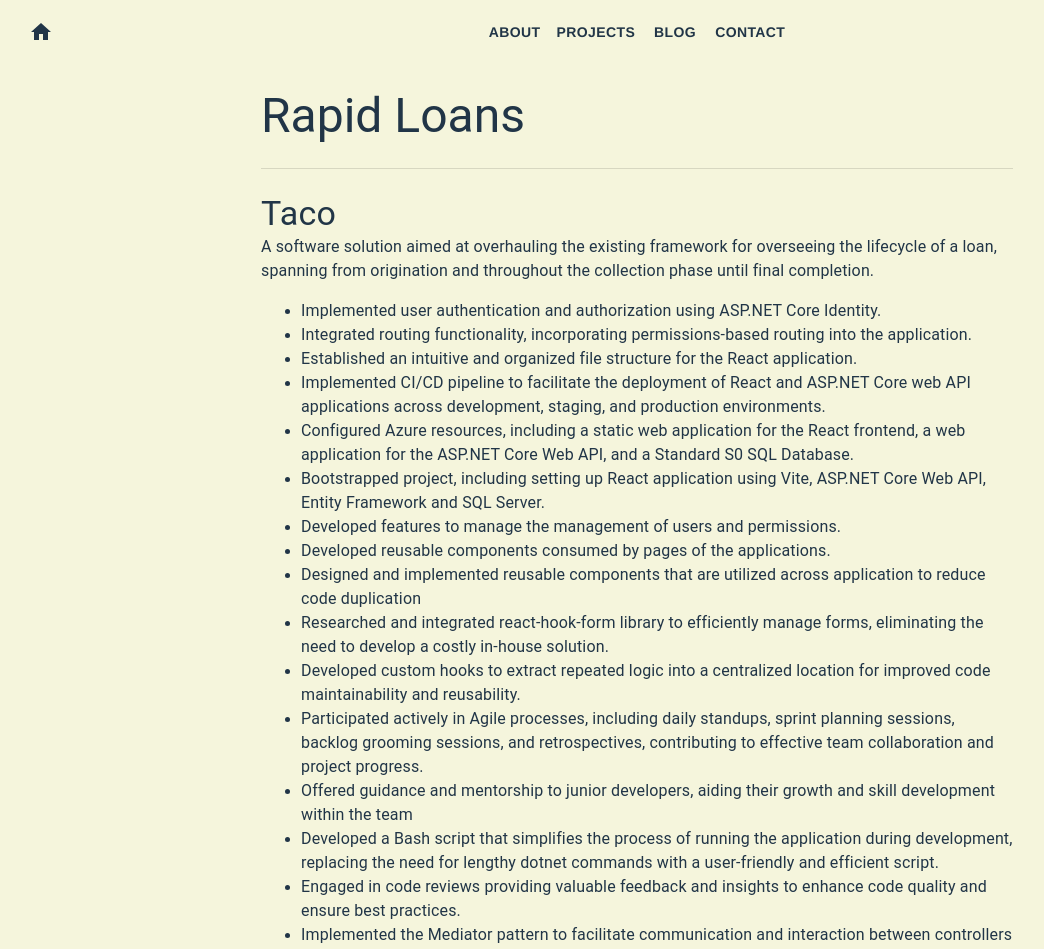
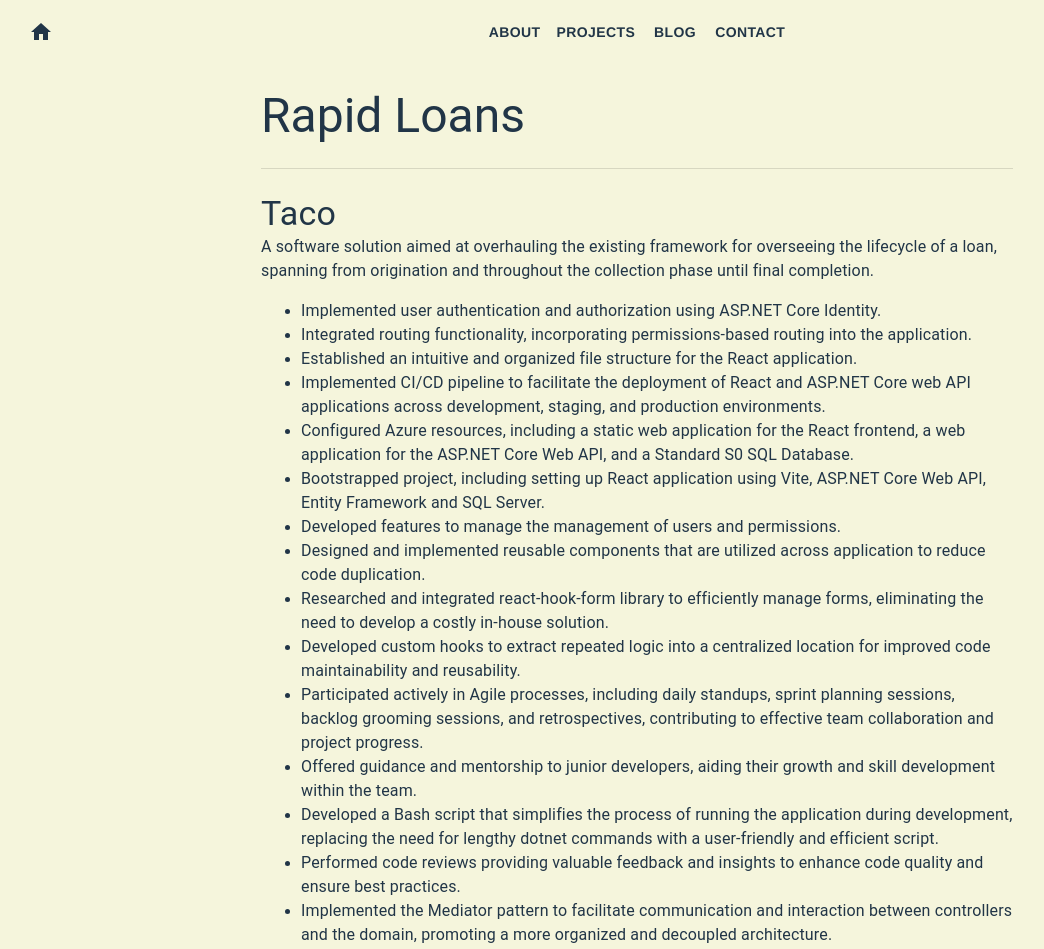
Before and after one commit to ZaMarle/portfolio, a React (Vite) app in the folder portfolio-ui/: page /Projects in a window 1280 px wide. Shown: the top 949 px of the page, without its empty margins (3-1047 px from the left). Built offline with nearby package versions, Linux system fonts and the light colour scheme.

Commit message:
Minor corrections to projects data

```diff
--- a/portfolio-ui/src/data/projectsData.ts
+++ b/portfolio-ui/src/data/projectsData.ts
@@ -15,14 +15,13 @@ const projectsData: Array<IProject> = [
       'Configured Azure resources, including a static web application for the React frontend, a web application for the ASP.NET Core Web API, and a Standard S0 SQL Database.',
       'Bootstrapped project, including setting up React application using Vite, ASP.NET Core Web API, Entity Framework and SQL Server.',
       'Developed features to manage the management of users and permissions.',
-      'Developed reusable components consumed by pages of the applications.',
-      'Designed and implemented reusable components that are utilized across application to reduce code duplication',
+      'Designed and implemented reusable components that are utilized across application to reduce code duplication.',
       'Researched and integrated react-hook-form library to efficiently manage forms, eliminating the need to develop a costly in-house solution.',
       'Developed custom hooks to extract repeated logic into a centralized location for improved code maintainability and reusability.',
       'Participated actively in Agile processes, including daily standups, sprint planning sessions, backlog grooming sessions, and retrospectives, contributing to effective team collaboration and project progress.',
-      'Offered guidance and mentorship to junior developers, aiding their growth and skill development within the team',
+      'Offered guidance and mentorship to junior developers, aiding their growth and skill development within the team.',
       'Developed a Bash script that simplifies the process of running the application during development, replacing the need for lengthy dotnet commands with a user-friendly and efficient script.',
-      'Engaged in code reviews providing valuable feedback and insights to enhance code quality and ensure best practices.',
+      'Performed code reviews providing valuable feedback and insights to enhance code quality and ensure best practices.',
       'Implemented the Mediator pattern to facilitate communication and interaction between controllers and the domain, promoting a more organized and decoupled architecture.',
       'Implemented ESLint to the project to uphold coding standards, ensure consistent formatting, and proactively prevent coding errors.',
       'Designed and built an error handling pipeline that delivers informative messages to clients, enhancing developer experience and providing clear insights into issues.',
```
